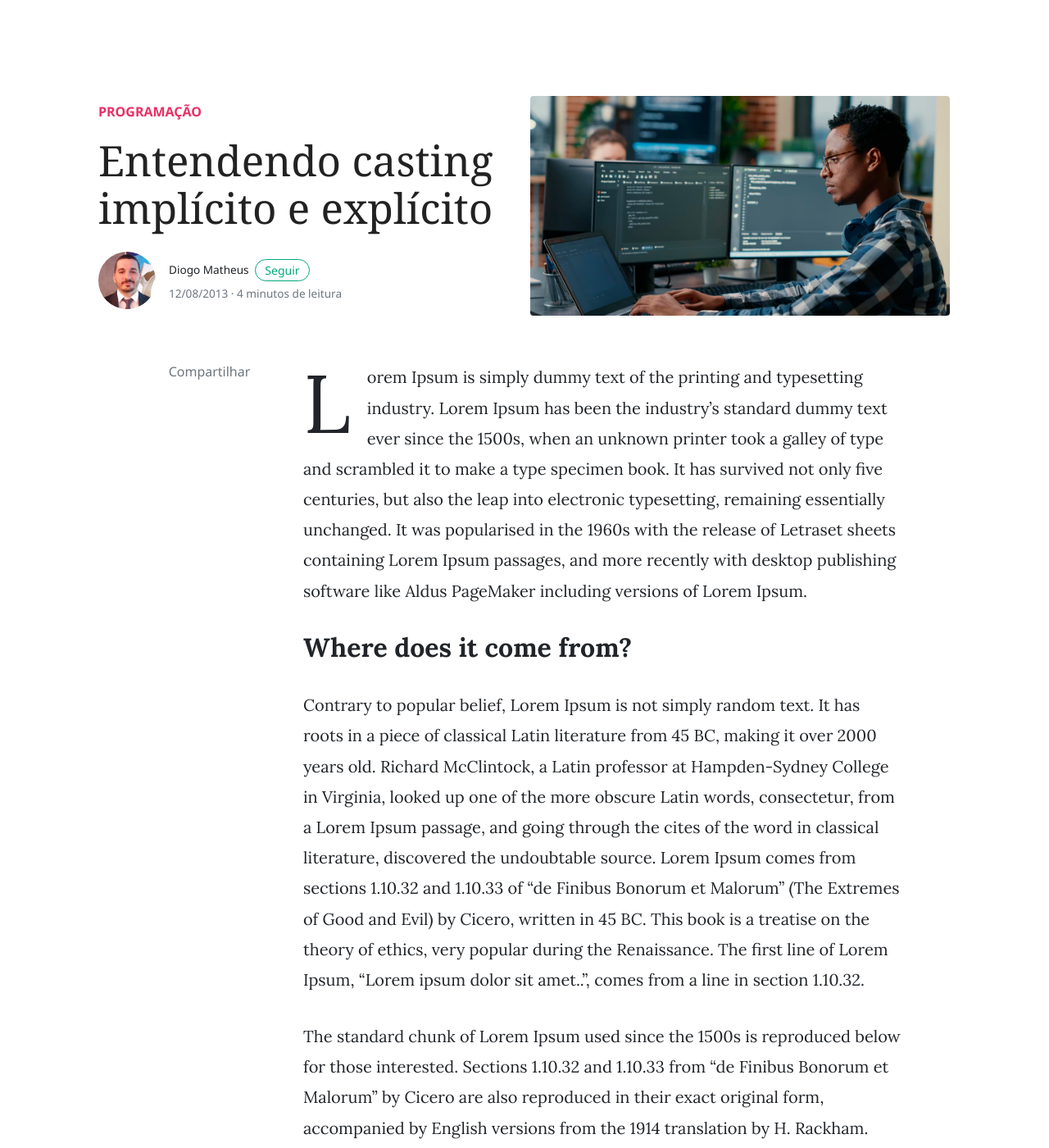
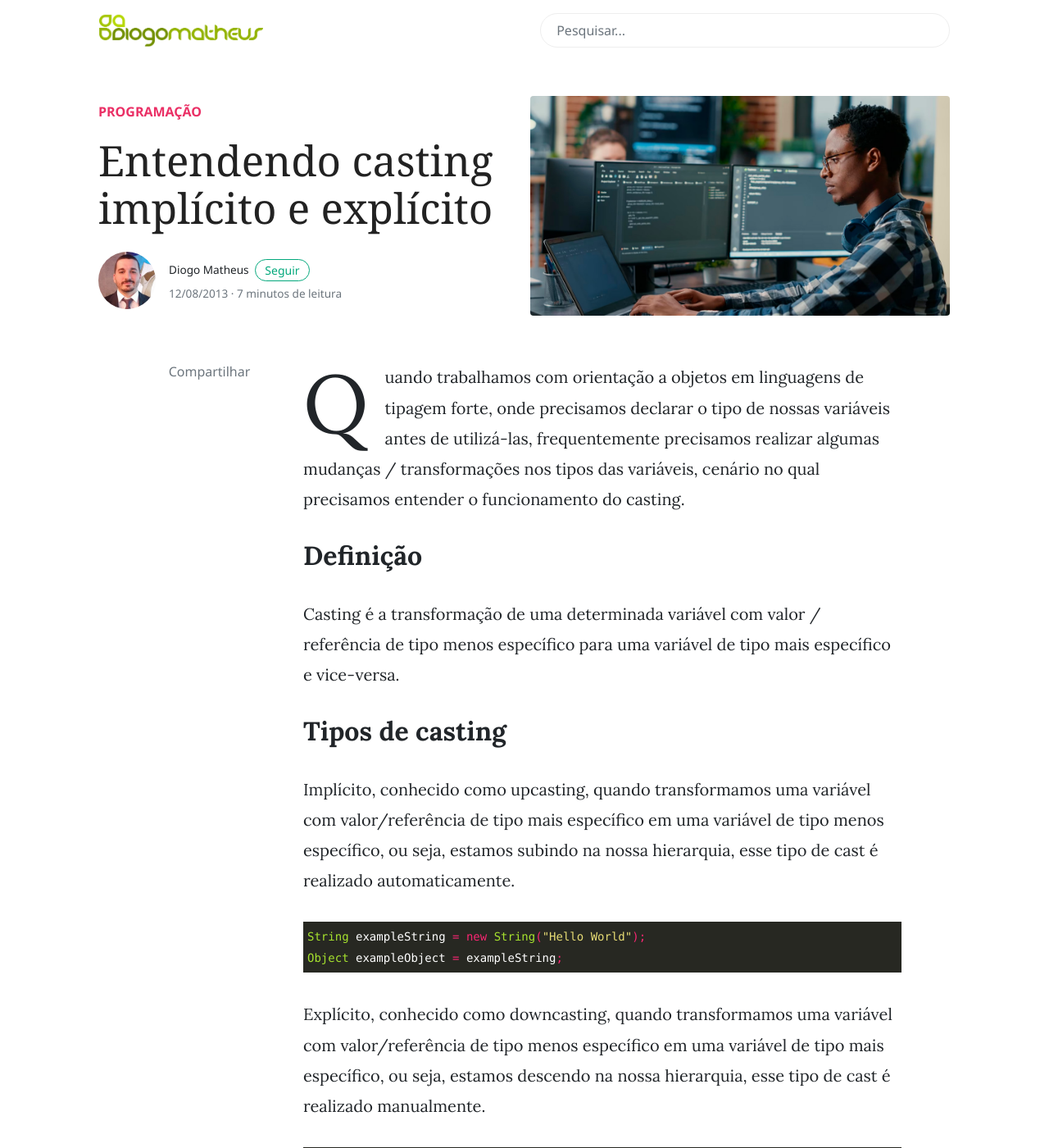
Before and after one commit to diogomatheus/diogomatheus.github.io, a Jekyll site: the page built from _posts/2013-08-12-understanding-implicit-and-explicit-casting.md, in a window 1280 px wide and 1400 px high. Shown: the whole window at 82% size. Built offline with Jekyll 4.4.1, drawn with Linux system fonts in a browser that asks for light colours; nearby versions of some CDN libraries; comment, search, counter and statistics services are not loaded; some of the changed text lies outside the part shown.

Commit message:
feat: content migration

```diff
--- a/_posts/2013-08-12-understanding-implicit-and-explicit-casting.md
+++ b/_posts/2013-08-12-understanding-implicit-and-explicit-casting.md
@@ -8,14 +8,66 @@
 redirect_from:
   - "/blog/orientacao-a-objetos/entendendo-casting-implicio-e-explicito/"
 ---
-Lorem Ipsum is simply dummy text of the printing and typesetting industry. Lorem Ipsum has been the industry's standard dummy text ever since the 1500s, when an unknown printer took a galley of type and scrambled it to make a type specimen book. It has survived not only five centuries, but also the leap into electronic typesetting, remaining essentially unchanged. It was popularised in the 1960s with the release of Letraset sheets containing Lorem Ipsum passages, and more recently with desktop publishing software like Aldus PageMaker including versions of Lorem Ipsum.
+Quando trabalhamos com orientação a objetos em linguagens de tipagem forte, onde precisamos declarar o tipo de nossas variáveis antes de utilizá-las, frequentemente precisamos realizar algumas mudanças / transformações nos tipos das variáveis, cenário no qual precisamos entender o funcionamento do casting.
 
-## Where does it come from?
+## Definição
 
-Contrary to popular belief, Lorem Ipsum is not simply random text. It has roots in a piece of classical Latin literature from 45 BC, making it over 2000 years old. Richard McClintock, a Latin professor at Hampden-Sydney College in Virginia, looked up one of the more obscure Latin words, consectetur, from a Lorem Ipsum passage, and going through the cites of the word in classical literature, discovered the undoubtable source. Lorem Ipsum comes from sections 1.10.32 and 1.10.33 of "de Finibus Bonorum et Malorum" (The Extremes of Good and Evil) by Cicero, written in 45 BC. This book is a treatise on the theory of ethics, very popular during the Renaissance. The first line of Lorem Ipsum, "Lorem ipsum dolor sit amet..", comes from a line in section 1.10.32.
+Casting é a transformação de uma determinada variável com valor / referência de tipo menos específico para uma variável de tipo mais específico e vice-versa.
 
-The standard chunk of Lorem Ipsum used since the 1500s is reproduced below for those interested. Sections 1.10.32 and 1.10.33 from "de Finibus Bonorum et Malorum" by Cicero are also reproduced in their exact original form, accompanied by English versions from the 1914 translation by H. Rackham.
+## Tipos de casting
 
-## Why do we use it?
+Implícito, conhecido como upcasting, quando transformamos uma variável com valor/referência de tipo mais específico em uma  variável de tipo menos específico, ou seja, estamos subindo na nossa hierarquia, esse tipo de cast é realizado automaticamente.
 
-It is a long established fact that a reader will be distracted by the readable content of a page when looking at its layout. The point of using Lorem Ipsum is that it has a more-or-less normal distribution of letters, as opposed to using 'Content here, content here', making it look like readable English. Many desktop publishing packages and web page editors now use Lorem Ipsum as their default model text, and a search for 'lorem ipsum' will uncover many web sites still in their infancy. Various versions have evolved over the years, sometimes by accident, sometimes on purpose (injected humour and the like).
+{% highlight java %}
+String exampleString = new String("Hello World");
+Object exampleObject = exampleString;
+{% endhighlight %}
+
+Explícito, conhecido como downcasting, quando transformamos uma variável com valor/referência de tipo menos específico em uma variável de tipo mais específico, ou seja, estamos descendo na nossa hierarquia, esse tipo de cast é realizado manualmente.
+
+{% highlight java %}
+Object exampleOject = new String("Hello World");
+String exampleString = (String) exampleObject;
+{% endhighlight %}
+
+O tipo de casting explícito, downcasting, ocorre em tempo de execução, diferente do casting implícito, upcasting, que é interpretado em tempo de compilação.
+
+<figure class="figure mx-auto d-block">
+  <img src="{{ '/assets/images/posts/general/2013-08-12-casting-types.jpg' | prepend: site.baseurl }}" class="figure-img mx-auto d-block rounded">
+  <figcaption class="figure-caption text-center">Tipos de casting</figcaption>
+</figure>
+
+## Por que precisamos trabalhar manualmente?
+
+Quando trabalhamos com casting implícito, upcasting, estamos subindo nossa hierarquia de classes, logo é possível verificar em tempo de compilação se determinado tipo de variável é derivado de outro, por exemplo, se tivermos uma variável de tipo Gato, podemos transforma-la em Felino ou Animal, nesse caso o compilador iria verificar se Gato é um Felino ou se Gato é um Animal, essa verificação é baseada em herança e implementação de interfaces [operador instanceof], por outro lado se tentarmos transformar uma variável de tipo Gato em Canino, iremos receber uma mensagem do compilador de que essa transformação não é possível, já que Gato não é um Canino em nossa hierarquia de classes.
+
+Quando trabalhamos com casting explícito, downcasting, estamos descendo nossa hierarquia de classes. Se tivermos uma variável de tipo Animal, podemos tentar transforma-la em qualquer de suas classes derivadas, o que irá definir se vamos conseguir, será a referência dessa variável, como o instanciamento dessa variável pode ocorrer baseado em alguma escolha do usuário em tempo de execução, essa verificação não pode ser analisada em tempo de compilação, obrigando que o desenvolvedor tenha controle sobre o que está fazendo.
+
+## O que acontece durante o casting?
+
+Para melhor compreensão será preciso entender os conceitos de memória Stack e Heap.
+
+<div class="table-responsive">
+  <table class="table table-hover">
+    <thead class="thead-light">
+      <tr>
+        <th scope="col">Memória</th>
+        <th scope="col">Definição</th>
+      </tr>
+    </thead>
+    <tbody>
+      <tr>
+        <td>Stack</td>
+        <td>Bloco de memória onde variáveis locais, definidas no escopo de função / método, são armazenadas.</td>
+      </tr>
+      <tr>
+        <td>Heap</td>
+        <td>Pool de memória de propósito geral, memória dinâmica, onde os objetos ficam armazenados.</td>
+      </tr>
+    </tbody>
+  </table>
+</div>
+
+Na declaração de uma variável, estamos ocupando um espaço na memória Stack, quando instanciamos uma classe [operador new], gerando um objeto, este objeto fica na memória Heap e nesse momento nosso espaço na memória Stack faz referência ao objeto.
+
+No momento em que realizamos casting, estamos analisando o objeto referenciado por uma variável, verificando se existe compatibilidade entre os tipos das variáveis envolvidas, em caso de sucesso ambas as variáveis fazem referencia ao objeto. Em nenhum momento alteramos nosso objeto. Os recursos oferecidos pelo objeto [atributos e métodos] estarão disponíveis para cada variável de acordo com seu tipo [classe / interface].
```
Also changed, not shown: assets/images/posts/general/2013-08-12-casting-types.jpg (added).
